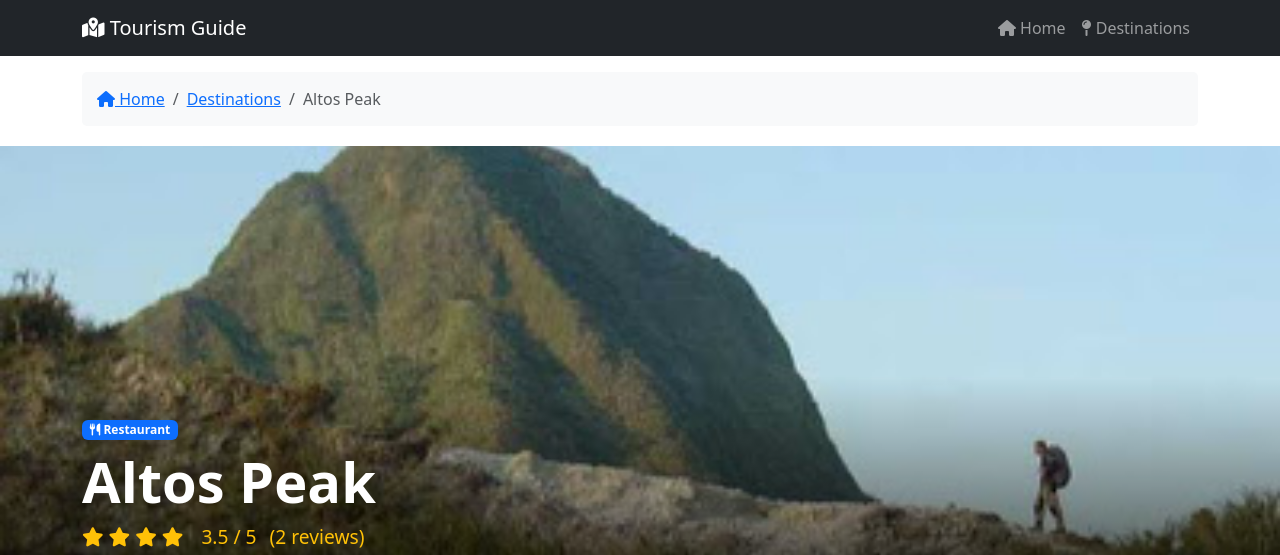
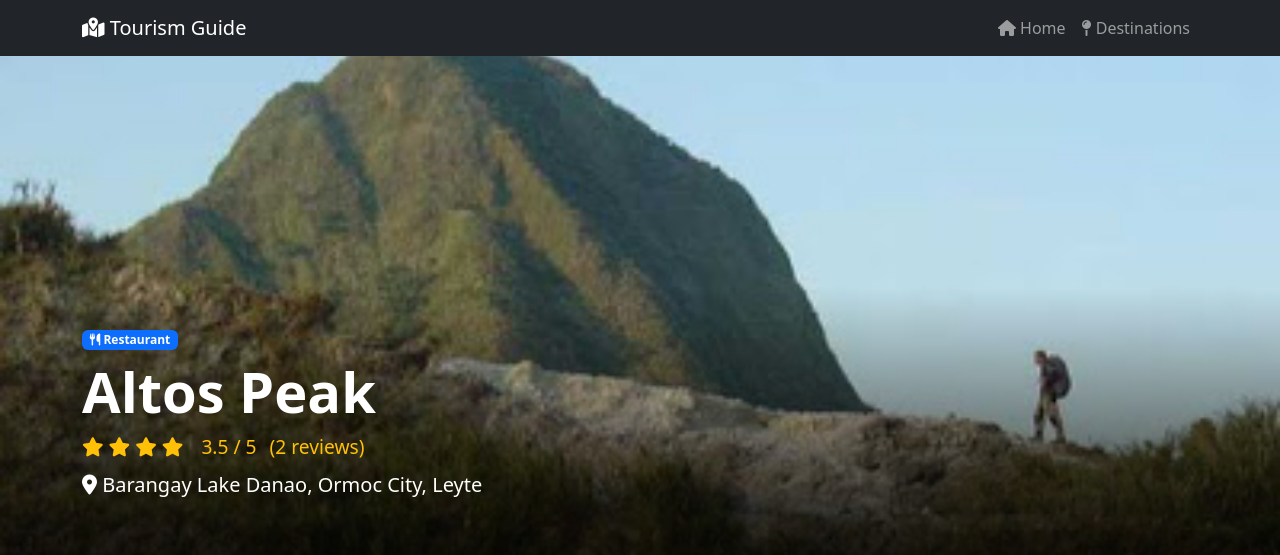
Before and after one commit to H1n2zo/tourism_guide, a PHP site: page /tourism_guide/destination.php?id=11 in a window 1280 px wide. Shown: the top 555 px of the page. Run offline with PHP 8.4, Linux system fonts and the light colour scheme; data comes from the database, SQL or seed files in the repository.

Commit message:
changes made satisfacrily

```diff
--- a/destination.php
+++ b/destination.php
@@ -140,14 +140,6 @@ $current_url = "http://$_SERVER[HTTP_HOST]$_SERVER[REQUEST_URI]";
             color: #ffc107;
         }
 
-        /* Breadcrumb */
-        .breadcrumb {
-            background: #f8f9fa;
-            padding: 15px;
-            border-radius: 5px;
-            margin-bottom: 20px;
-        }
-
         /* Share buttons */
         .share-buttons {
             display: flex;
@@ -225,17 +217,6 @@ $current_url = "http://$_SERVER[HTTP_HOST]$_SERVER[REQUEST_URI]";
         <button type="button" class="btn-close" data-bs-dismiss="alert"></button>
     </div>
     <?php endif; ?>
-
-    <!-- Breadcrumb -->
-    <div class="container mt-3">
-        <nav aria-label="breadcrumb">
-            <ol class="breadcrumb">
-                <li class="breadcrumb-item"><a href="index.php"><i class="fas fa-home"></i> Home</a></li>
-                <li class="breadcrumb-item"><a href="index.php#destinations">Destinations</a></li>
-                <li class="breadcrumb-item active" aria-current="page"><?php echo htmlspecialchars($destination['name']); ?></li>
-            </ol>
-        </nav>
-    </div>
 
     <!-- Hero Section -->
     <div class="hero-image" style="background-image: url('<?php echo $image; ?>');">
```
Also changed, not shown: errors.md (deleted, +0 -9 lines).
